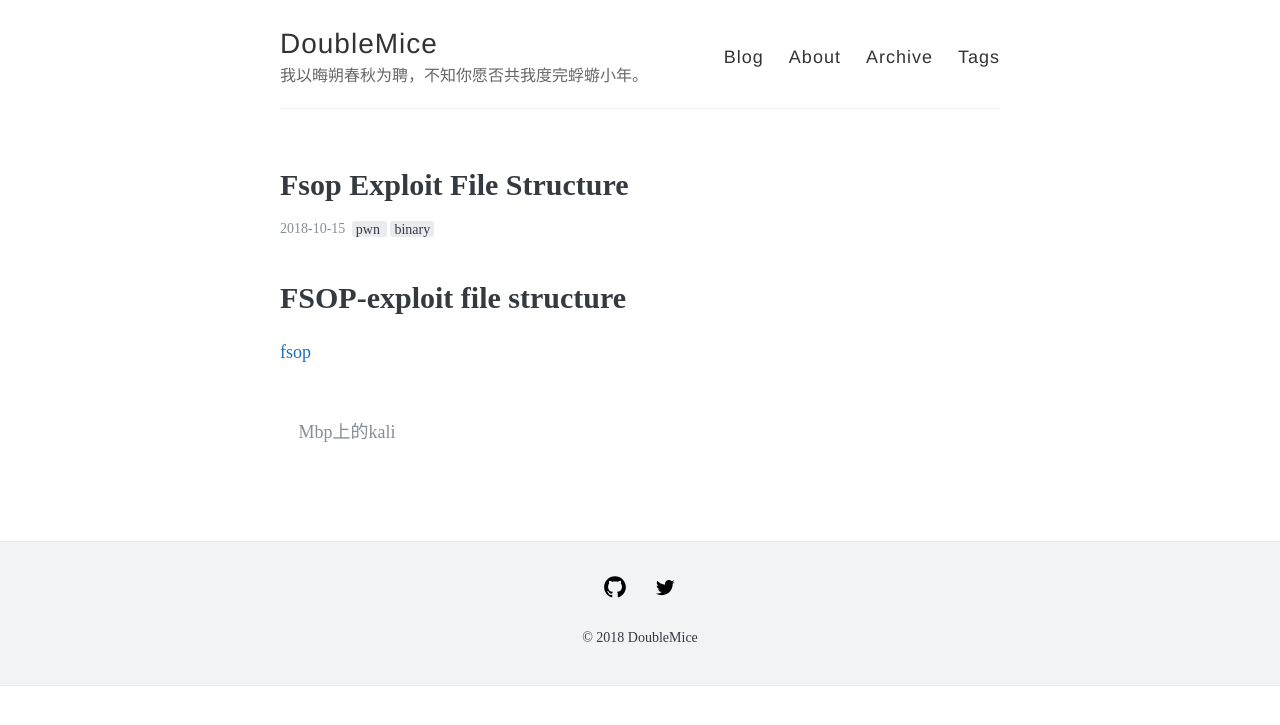
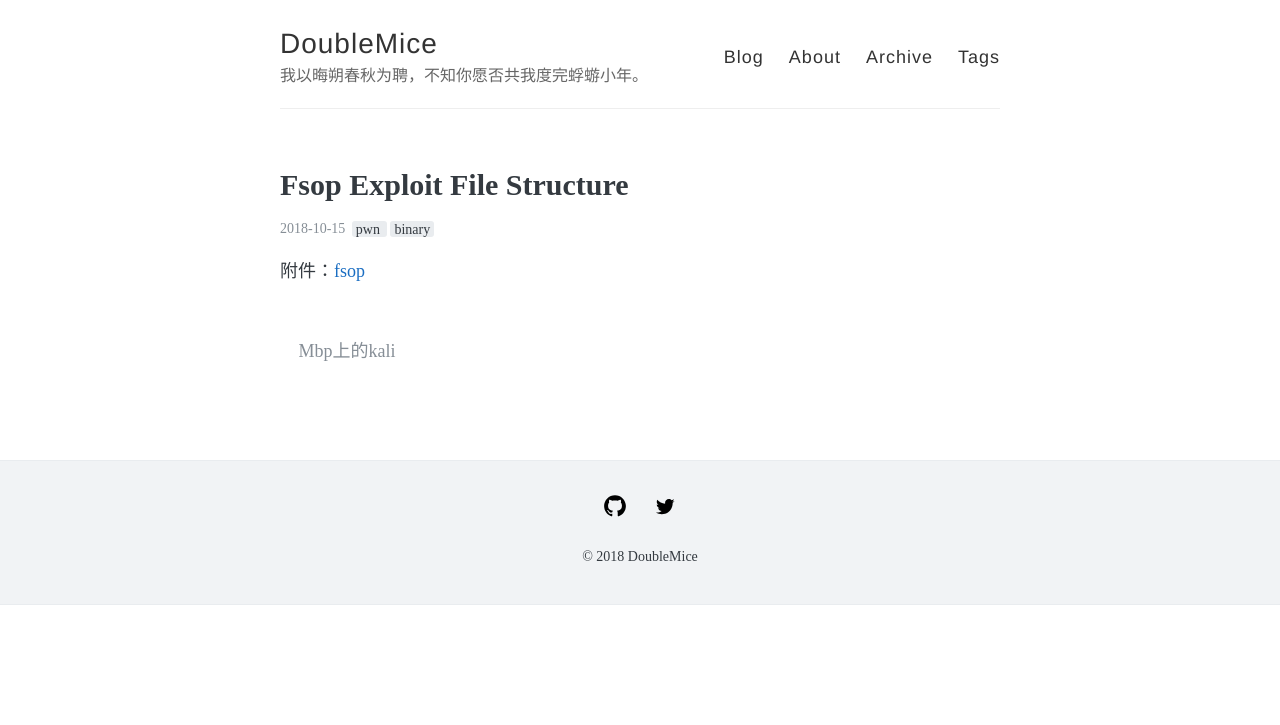
Before and after one commit to DoubleMice/DoubleMice.github.io, a Jekyll site: the page built from _posts/2018-10-15-FSOP-exploit-file-structure.md, in a window 1280 px wide. Shown: the top 725 px of the page. Built offline with Jekyll 4.4.1, drawn with Linux system fonts in a browser that asks for light colours; our own code applies the rules of GitHub Pages for plain Markdown files.

Commit message:
[+]Bsrc Backer Talk - FSOP

```diff
--- a/_posts/2018-10-15-FSOP-exploit-file-structure.md
+++ b/_posts/2018-10-15-FSOP-exploit-file-structure.md
@@ -6,6 +6,6 @@ tags:
 # draft
 ---
 
-# FSOP-exploit file structure
 
-[fsop](../assets/2018-10/2018-10-15-FSOP-exploit-file-structure.pdf)
+
+附件：[fsop](../assets/2018-10/2018-10-15-FSOP-exploit-file-structure.pdf)
```
